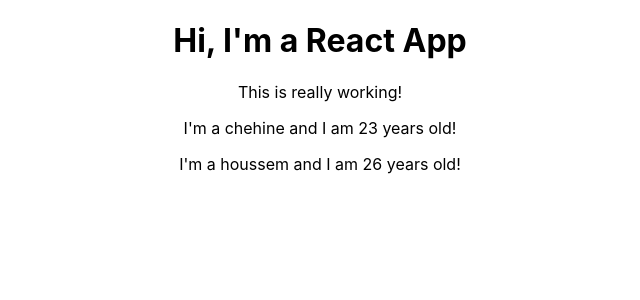
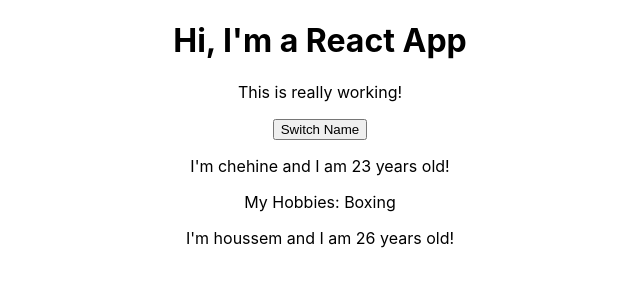
Before and after one commit to chehinedh/application, a React (Create React App) app: page / in a window 1280 px wide. Shown: the top 300 px of the page, without its empty margins (320-960 px from the left). Built offline with nearby package versions, Linux system fonts and the light colour scheme.

Commit message:
✅ using state

```diff
--- a/src/App.js
+++ b/src/App.js
@@ -1,14 +1,25 @@
-import React, { Component } from "react";
+import React, { Component, useState } from "react";
 import "./App.css";
 import Person from "./Person/Person";
 
-function App() {
+
+function App()  {
+  const [person1, setPerson1] = useState({ nom: "chehine", age: "23" });
+  const [person2, setPerson2] = useState({ nom: "houssem", age: "26" });
+
+  const switchHandler = () => {
+    console.log('was clicked!');
+  };
+
   return (
     <div className="App">
       <h1>Hi, I'm a React App </h1>
       <p>This is really working! </p>
-      <Person name="chehine" age="23"  ></Person>
-      <Person name="houssem" age="26" />
+      <button onClick={switchHandler}>Switch Name</button>
+      <Person name={person1.nom} age={person1.age}>
+        My Hobbies: Boxing
+      </Person>
+      <Person name={person2.nom} age={person2.age} />
     </div>
   );
 }
--- a/src/Person/Person.js
+++ b/src/Person/Person.js
@@ -1,7 +1,14 @@
 import React from "react";
 
 const person = (props) => {
-    return <p> I'm a {props.name} and I am {props.age} years old!</p>
+  return (
+    <div>
+      <p>
+        I'm {props.name} and I am {props.age} years old!
+      </p>
+      <p>{props.children}</p>
+    </div>
+  );
 };
 
 export default person;
```
